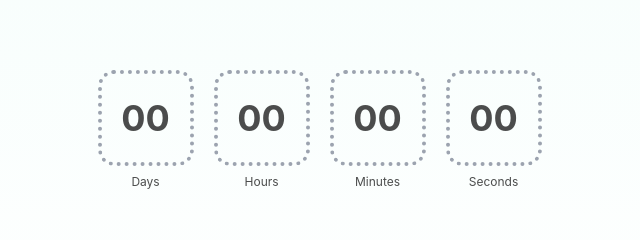
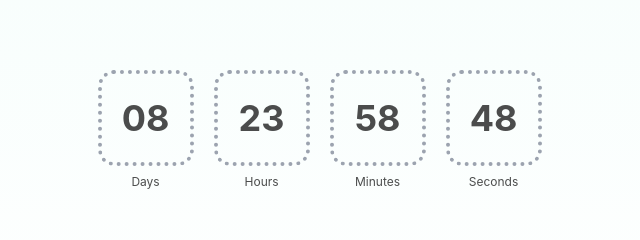
Before and after one commit to NidhiiJ/flayk_coming-soon, a website: page index.html in a window 1280 px wide. Shown: the part 424-664 px from the top of the page, 36-676 px from the left. Drawn offline with Linux system fonts and the light colour scheme.

Commit message:
date change

```diff
--- a/index.html
+++ b/index.html
@@ -109,7 +109,7 @@
     </footer>
 
     <script>
-      var countDownEndDate = "June 01, 2024 09:00:00";
+      var countDownEndDate = "June 15, 2024 09:00:00";
 
       var endDate = new Date(countDownEndDate).getTime();
 
```
